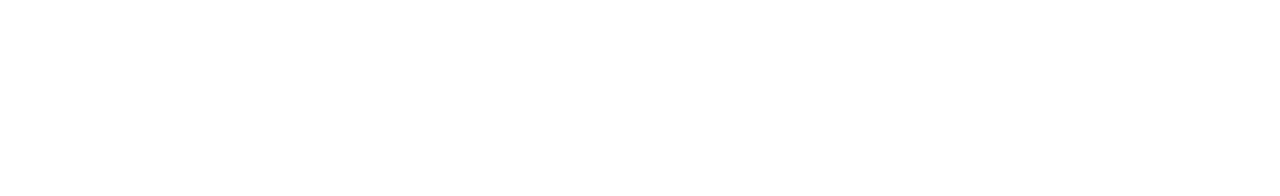
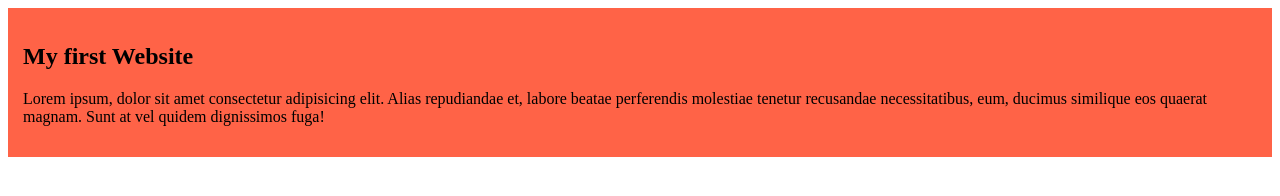
Before and after one commit to khairul-01/simple-website, a plain HTML site: page index.html in a window 1280 px wide. Drawn offline with Linux system fonts and the light colour scheme.

Commit message:
added the first blog.css

```diff
--- a/index.html
+++ b/index.html
@@ -4,8 +4,14 @@
    <meta charset="UTF-8">
    <meta name="viewport" content="width=device-width, initial-scale=1.0">
    <title>Simple Website</title>
+   <link rel="stylesheet" href="style/blog.css">
 </head>
 <body>
-
+   <div>
+      <h2>My first Website</h2>
+      <p>
+         Lorem ipsum, dolor sit amet consectetur adipisicing elit. Alias repudiandae et, labore beatae perferendis molestiae tenetur recusandae necessitatibus, eum, ducimus similique eos quaerat magnam. Sunt at vel quidem dignissimos fuga!
+      </p>
+   </div>
 </body>
 </html>
--- /dev/null
+++ b/style/blog.css
@@ -0,0 +1,4 @@
+div{
+   background-color: tomato;
+   padding: 15px;
+}
```
